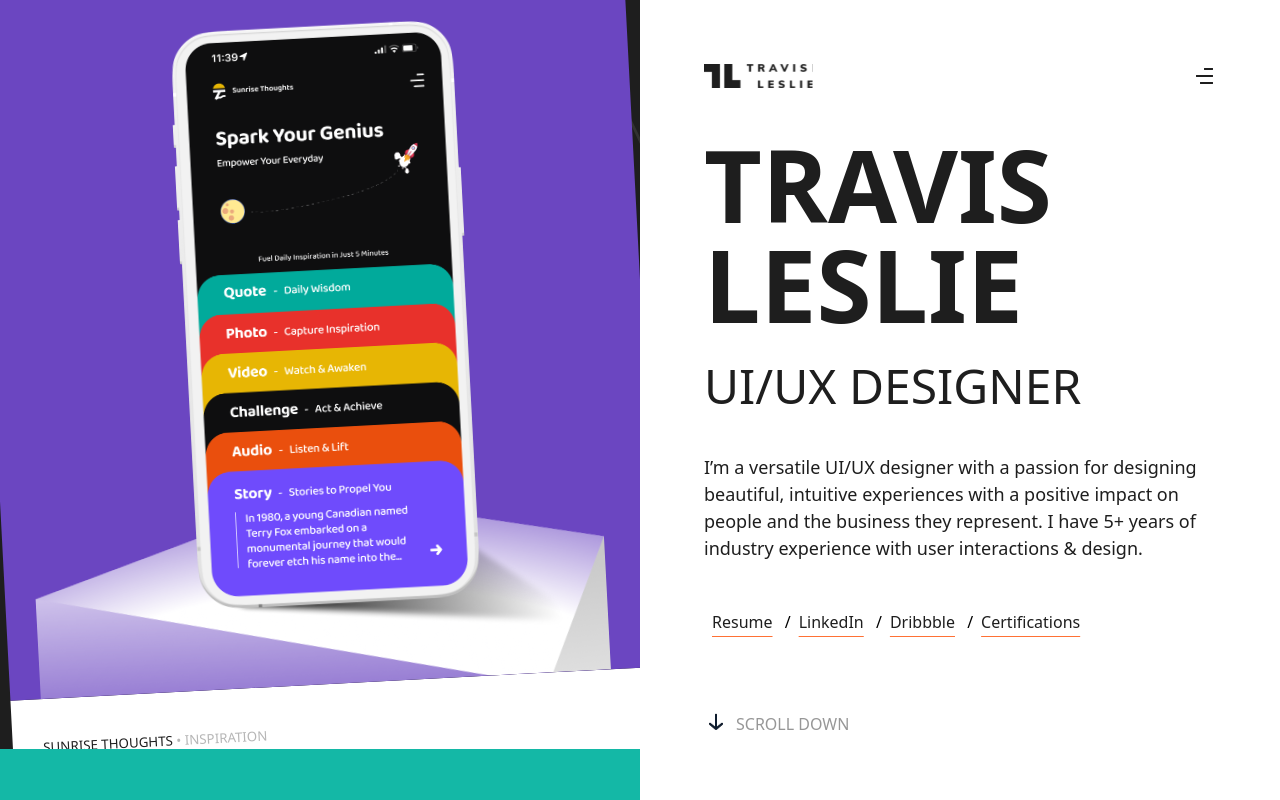
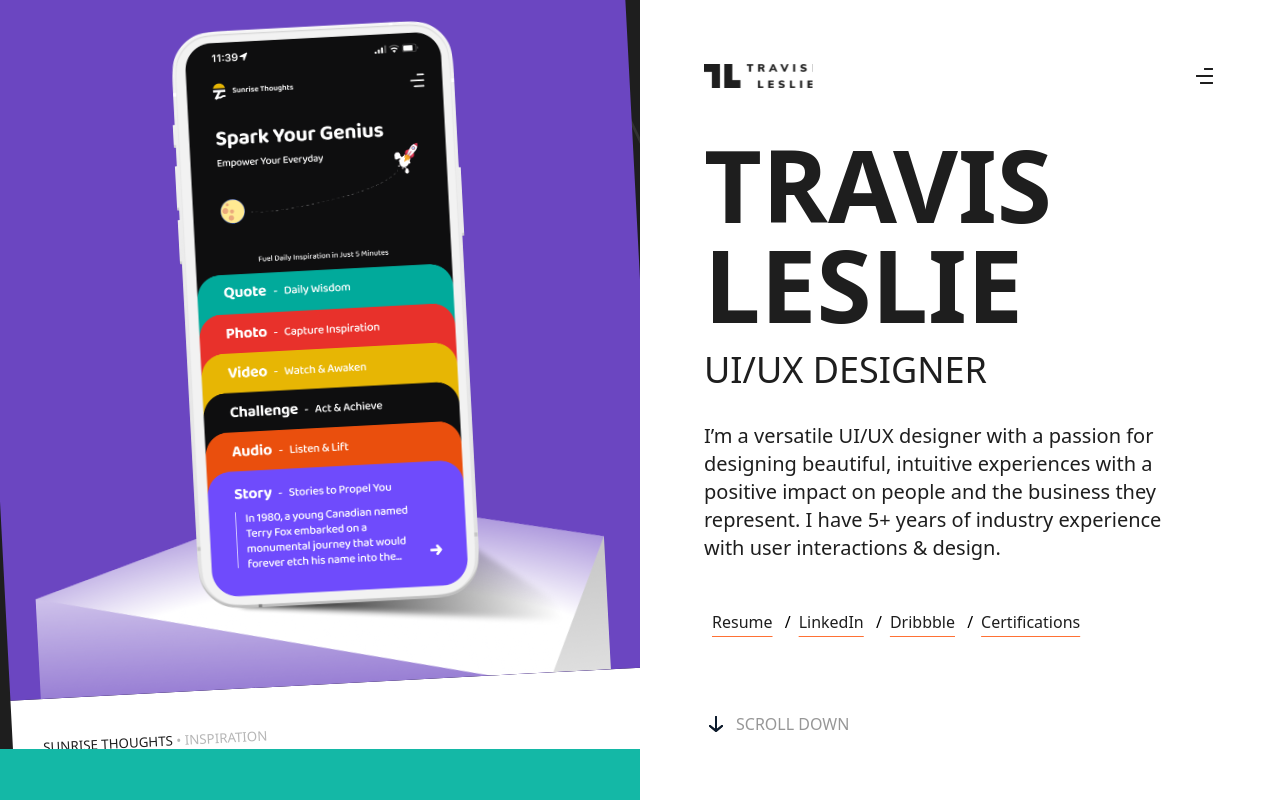
Before and after one commit to TravisDLeslie/Travis-Site, a React (Create React App) app: page / in a window 1280 px wide. Built offline with nearby package versions, Linux system fonts and the light colour scheme.

Commit message:
scroll flip

```diff
--- a/src/components/FixedRightSide.jsx
+++ b/src/components/FixedRightSide.jsx
@@ -1,3 +1,4 @@
+// src/components/FixedRightSide.jsx
 import React, { useState, useEffect } from 'react';
 import { Link } from 'react-router-dom';
 import logo from '../assets/icons/logo.svg';
@@ -13,8 +14,7 @@
   };
 
   return (
-    <div>
-      <div className="fixed right-0 top-0 h-full w-1/2 bg-white p-16 flex flex-col justify-between z-30">
+    <div className="fixed right-0 top-0 h-full w-full md:w-1/2 bg-white p-8 md:p-16 flex flex-col justify-between z-30">
       <div className="flex justify-between items-center">
         <Link to="/">
           <img src={logo} alt="Logo" className="h-6 w-auto" />
@@ -24,11 +24,11 @@
         </button>
       </div>
       <div>
-          <h1 className="text-custom-gray font-bold leading-none" style={{ fontSize: '100px' }}>
+        <h1 className="text-custom-gray font-bold leading-none text-5xl md:text-[100px]">
           TRAVIS<br />LESLIE
         </h1>
-          <p className="text-custom-gray font-medium mt-4" style={{ fontSize: '48px' }}>UI/UX DESIGNER</p>
-          <p className="text-custom-gray font-regular mt-8 w-[500px]" style={{ fontSize: '18px' }}>
+        <p className="text-custom-gray font-medium mt-4 text-2xl md:text-4xl">UI/UX DESIGNER</p>
+        <p className="text-custom-gray font-regular mt-8 w-full md:w-[500px] text-lg md:text-xl">
           I’m a versatile UI/UX designer with a passion for designing beautiful, intuitive experiences with a positive impact on people and the business they represent. I have 5+ years of industry experience with user interactions & design.
         </p>
         <div className="mt-12">
@@ -66,11 +66,10 @@
         </div>
       </div>
       <div className="flex items-start justify-start mt-8">
-          <img src={scrolldown} alt="Scroll Down" className={`h-6 w-auto scroll-arrow ${scrollDirection === 'up' ? 'rotate-180' : ''}`} />
+        <img src={scrolldown} alt="Scroll Down" className={`h-6 w-auto transform transition-transform ${scrollDirection === 'up' ? 'rotate-180' : ''}`} />
         <span className="ml-2 text-gray-500 uppercase" style={{ fontSize: '16px', color: '#979797' }}>
           {scrollDirection === 'up' ? 'Scroll Up' : 'Scroll Down'}
         </span>
-        </div>
       </div>
       <Menu isOpen={isOpen} toggleMenu={toggleMenu} toggleCertifications={toggleCertifications} />
     </div>
```
Lines whose indentation alone changed are shown as unchanged.
